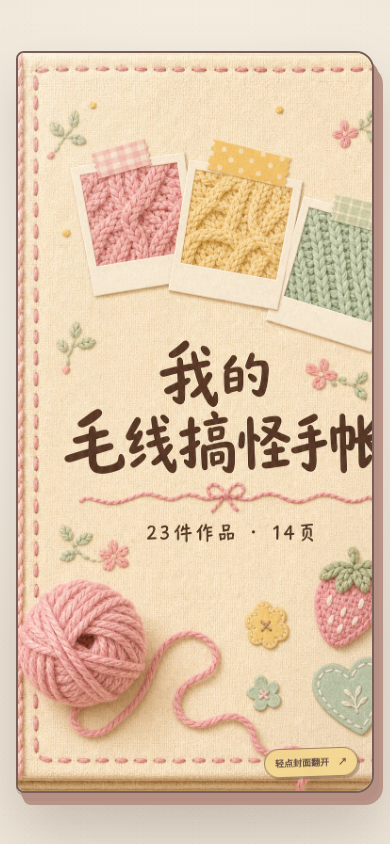
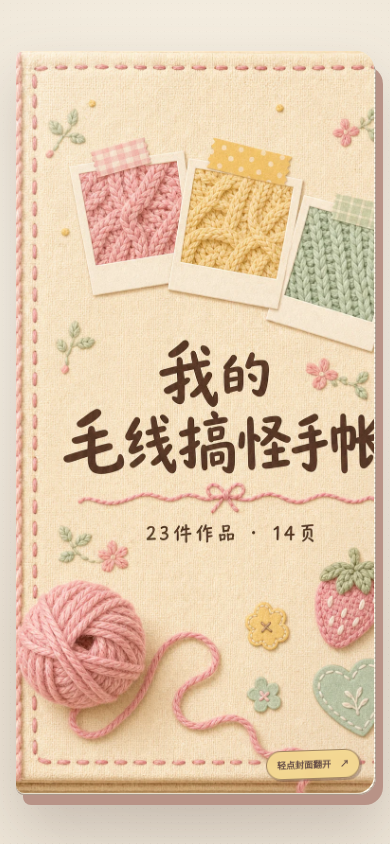
Before and after one commit to smallporridge/xiao, a Next.js app: page / in a window 390 px wide. Built offline with nearby package versions, Linux system fonts and the light colour scheme.

Commit message:
Make the artwork the book cover

```diff
--- a/app/globals.css
+++ b/app/globals.css
@@ -347,11 +347,11 @@ body{color:var(--ink);background:var(--desk)}
 }
 
 /* Reference-art edition — the generated fabric journal becomes the actual cover. */
-.cover-front{display:block;padding:0;background:#f7e7c8;box-shadow:7px 10px 0 #b68f84;overflow:hidden}
+.cover-front{display:block;padding:0;border:0;background:#f7e7c8;box-shadow:none;overflow:hidden}
 .cover-front:after{display:none}
-.cover-art-image{position:absolute;z-index:1;left:50%;top:0;width:auto;height:100%;max-width:none;object-fit:contain;transform:translateX(-50%);transition:filter .24s ease,transform .24s ease;user-select:none;pointer-events:none}
+.cover-art-image{position:absolute;z-index:1;inset:0;width:100%;height:100%;max-width:none;object-fit:cover;object-position:center;transform:none;transition:filter .24s ease,transform .24s ease;user-select:none;pointer-events:none}
 .cover-art-gloss{position:absolute;z-index:2;inset:0;background:linear-gradient(115deg,rgba(255,255,255,.17),transparent 29%,transparent 72%,rgba(111,77,67,.06));pointer-events:none}
-.front-cover:not(:disabled):hover .cover-art-image{filter:brightness(1.025);transform:translateX(-50%) scale(1.006)}
+.front-cover:not(:disabled):hover .cover-art-image{filter:brightness(1.025);transform:scale(1.006)}
 .cover-front .open-label{z-index:4;right:4%;bottom:2.8%;padding:8px 12px;border:1px solid rgba(92,66,59,.54);border-radius:20px;background:rgba(244,216,145,.94);box-shadow:2px 2px 0 rgba(92,66,59,.35);color:#654d46;font-size:10px;backdrop-filter:blur(3px)}
 .cover-back{background-color:#f7e7c8;background-image:linear-gradient(rgba(239,183,196,.14) 1px,transparent 1px),linear-gradient(90deg,rgba(239,183,196,.1) 1px,transparent 1px),radial-gradient(rgba(101,77,68,.05) .65px,transparent .72px);background-size:24px 24px,24px 24px,6px 6px}
 
@@ -397,8 +397,8 @@ body{color:var(--ink);background:var(--desk)}
 .thread-nav button:after{box-shadow:0 0 0 1px rgba(105,77,68,.11)}
 
 @media(max-width:820px){
-  .cover-front{padding:0;box-shadow:5px 8px 0 #b68f84}
-  .cover-art-image{height:100%;width:auto;max-width:none}
+  .cover-front{padding:0;box-shadow:none}
+  .cover-art-image{width:100%;height:100%;max-width:none;object-fit:cover}
   .cover-front .open-label{right:4%;bottom:2%;padding:7px 10px;font-size:9px}
   .mobile-book-shell .journal-page>h2:after{margin-top:3px;font-size:8px}
   .mobile-book-shell .journal-page{background-color:#fff8e8}
--- a/app/page.tsx
+++ b/app/page.tsx
@@ -66,7 +66,7 @@ return <article className={`work-card card-${index}`}>
 
 function JournalPageView({page,side,index,year,color}:{page:JournalPage;side:"left"|"right";index:number;year:string;color:string}){
 if(page.kind==="recap")return <section className="journal-page recap-page side-left"><div className="page-no">{String(index*2+1).padStart(2,"0")}</div><div className="year-tab" style={{background:color}}>{year}</div><p className="eyebrow">{page.eyebrow}</p><h2>{page.title}</h2><p className="page-aside">{page.aside}</p><div className="stamp-cloud" aria-hidden="true">{[30,22,15,8,5,2].map((id,i)=><span key={id} style={{transform:`rotate(${[-7,5,-3,8,-5,4][i]}deg)`}}><img src={`./works/${String(id).padStart(2,"0")}.webp`} alt=""/></span>)}</div><div className="recap-copy"><b>我的毛线宇宙配方</b><p>一点大胆配色　＋　一点二次元脑洞<br/>＋　很多很多耐心　＋　永远不嫌多的可爱</p></div></section>;
-if(page.kind==="letter")return <section className="journal-page letter-page side-right"><div className="page-no">{String(index*2+2).padStart(2,"0")}</div><div className="year-tab" style={{background:color}}>FOR YOU ♡</div><p className="eyebrow">{page.eyebrow}</p><h2>{page.title}</h2><div className="letter-paper"><span>给你：</span><p>愿你以后还会遇到很多喜欢的线，也一直有突然冒出来的好点子。</p><p>想拆就拆，想重来就重来；慢一点没关系，做得开心最重要。</p><p>也愿你一直保留这种本事——把普通的日子，认真变得可爱一点。</p><p>下一件作品完成时，记得回来给这本手帐加一页。</p><b>雨佳 ☺</b></div><div className="letter-doodle" aria-hidden="true">🐾　✦　♡　毛线万岁！</div></section>;
+if(page.kind==="letter")return <section className="journal-page letter-page side-right"><div className="page-no">{String(index*2+2).padStart(2,"0")}</div><div className="year-tab" style={{background:color}}>FOR YOU ♡</div><p className="eyebrow">{page.eyebrow}</p><h2>{page.title}</h2><div className="letter-paper"><span>To Xiao</span><p>愿你以后还会遇到很多喜欢的线，也一直有突然冒出来的好点子。</p><p>想拆就拆，想重来就重来；慢一点没关系，做得开心最重要。</p><p>也愿你一直保留这种本事——把普通的日子，认真变得可爱一点。</p><p>下一件作品完成时，记得回来给这本手帐加一页。</p><b>雨佳 ☺</b></div><div className="letter-doodle" aria-hidden="true">🐾　✦　♡　毛线万岁！</div></section>;
 return <section className={`journal-page side-${side} page-layout-${page.layout}`}><div className="page-no">{String(index*2+(side==="right"?2:1)).padStart(2,"0")}</div><div className="year-tab" style={{background:color}}>{year}</div><p className="eyebrow">{page.eyebrow}</p><h2>{page.title}</h2><p className="page-aside">{page.aside}</p><div className="work-layout">{page.items.map((item,i)=><WorkCard key={item.id} item={item} index={i}/>)}</div><span className="page-doodle" aria-hidden="true">{side==="left"?"♡₊˚ えらい！":"✦ できた！ ˚₊"}</span></section>;
 }
 
```
